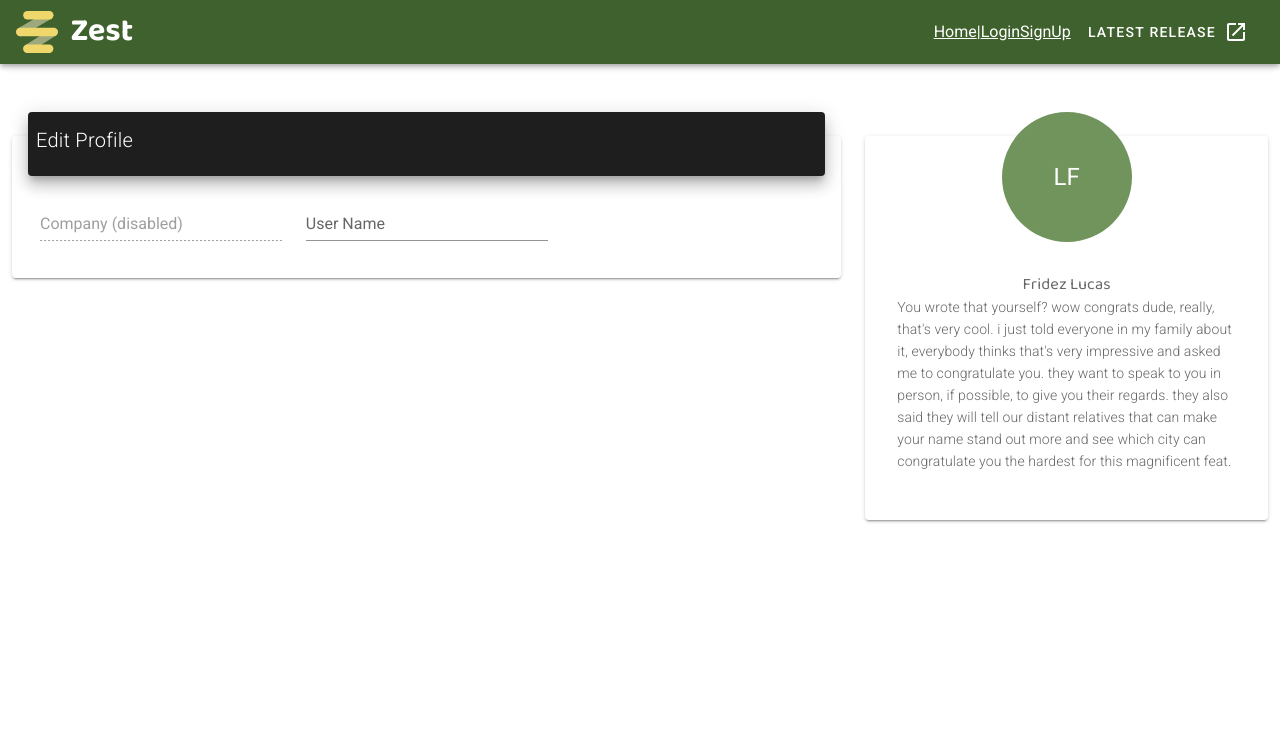
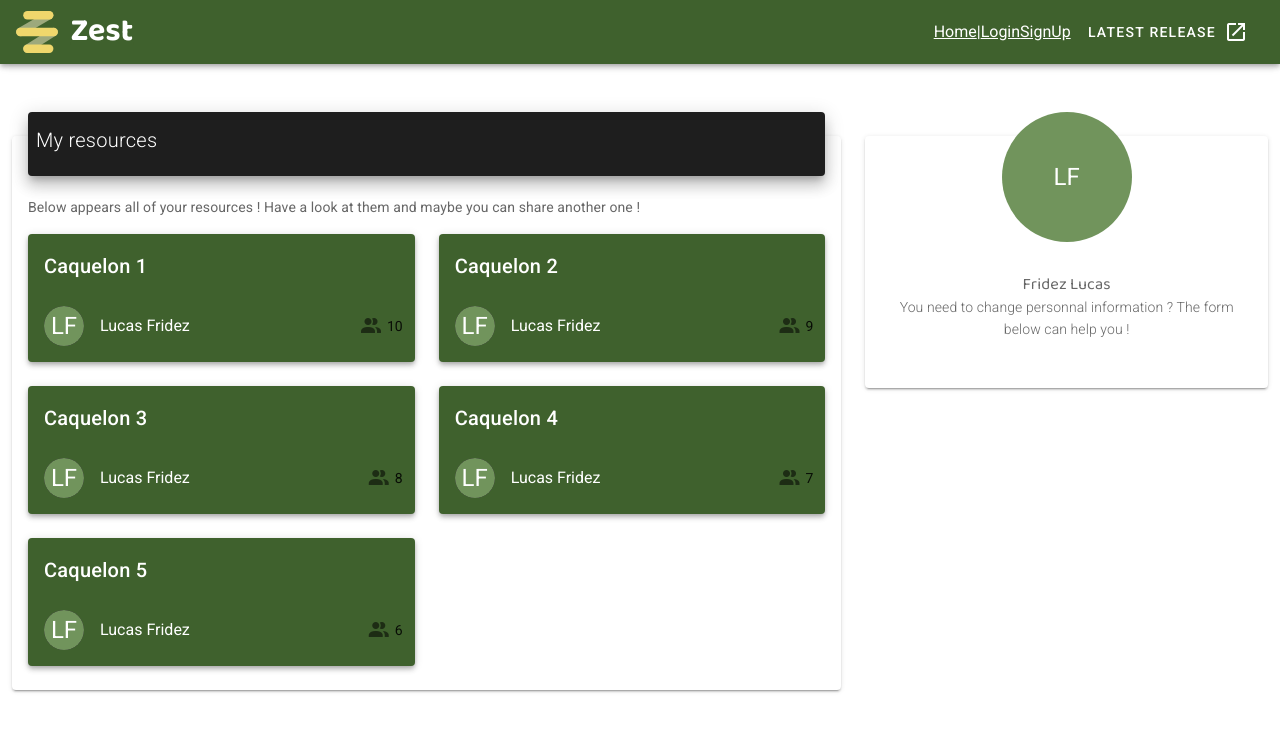
Before and after one commit to HE-Arc/Zest, a Vue app in the folder front/: page /Profile in a window 1280 px wide. Shown: the top 732 px of the page. Built offline with nearby package versions, Linux system fonts and the light colour scheme.

Commit message:
Update: texUser Card in Profile view

```diff
--- a/front/src/views/Profile.vue
+++ b/front/src/views/Profile.vue
@@ -3,19 +3,29 @@
     <v-layout justify-center wrap>
       <v-flex xs12 md8>
         <TitledCard
-          color="general"
-          title="Edit Profile"
-          text="Complete your profile"
+          title="My resources"
         >
           <v-form>
             <v-container py-0>
               <v-layout wrap>
-                <v-flex xs12 md4>
-                  <v-text-field label="Company (disabled)" disabled />
-                </v-flex>
-                <v-flex xs12 md4>
-                  <v-text-field class="purple-input" label="User Name" />
-                </v-flex>
+
+                <p class="mt-4">Below appears all of your resources ! Have a look at them and maybe you can share another one !</p>
+                <v-row class="mb-2">
+                  <v-col
+                    sm="12"
+                    md="6"
+                    lg="6"
+                    xl="4"
+                    v-for="i in Array.from(Array(5).keys())"
+                    :key="i"
+                  >
+                    <Resource
+                      :title="'Caquelon ' + (i + 1)"
+                      authorName="Lucas Fridez"
+                      :nbPeople="10 - i"
+                    />
+                  </v-col>
+                </v-row>
               </v-layout>
             </v-container>
           </v-form>
@@ -23,18 +33,19 @@
       </v-flex>
       <v-flex xs12 md4>
         <TitledCard class="v-card-profile">
-          <Avatar slot="offset" class="mx-auto d-block" fullname="Lucas Fridez" size="130">
+          <Avatar
+            slot="offset"
+            class="mx-auto d-block"
+            fullname="Lucas Fridez"
+            size="130"
+          >
           </Avatar>
           <v-card-text class="text-xs-center">
-            <h3 class="card-title font-weight-light text-center">Fridez Lucas</h3>
-            <p class="card-description font-weight-light">
-              You wrote that yourself? wow congrats dude, really, that's very
-              cool. i just told everyone in my family about it, everybody thinks
-              that's very impressive and asked me to congratulate you. they want
-              to speak to you in person, if possible, to give you their regards.
-              they also said they will tell our distant relatives that can make
-              your name stand out more and see which city can congratulate you
-              the hardest for this magnificent feat.
+            <h3 class="card-title font-weight-light text-center">
+              Fridez Lucas
+            </h3>
+            <p class="card-description font-weight-light text-center">
+              You need to change personnal information ? The form below can help you !
             </p>
           </v-card-text>
         </TitledCard>
@@ -46,11 +57,12 @@
 <script lang="js">
 import Vue from "vue";
 import TitledCard from "../components/TitledCard"
+import Resource from "../components/Resource"
 import Avatar from "../components/Avatar"
 
 export default Vue.extend({
     name: "Home",
-    components: {TitledCard, Avatar},
+    components: {TitledCard, Avatar, Resource},
     methods: {
         //
     },
```
